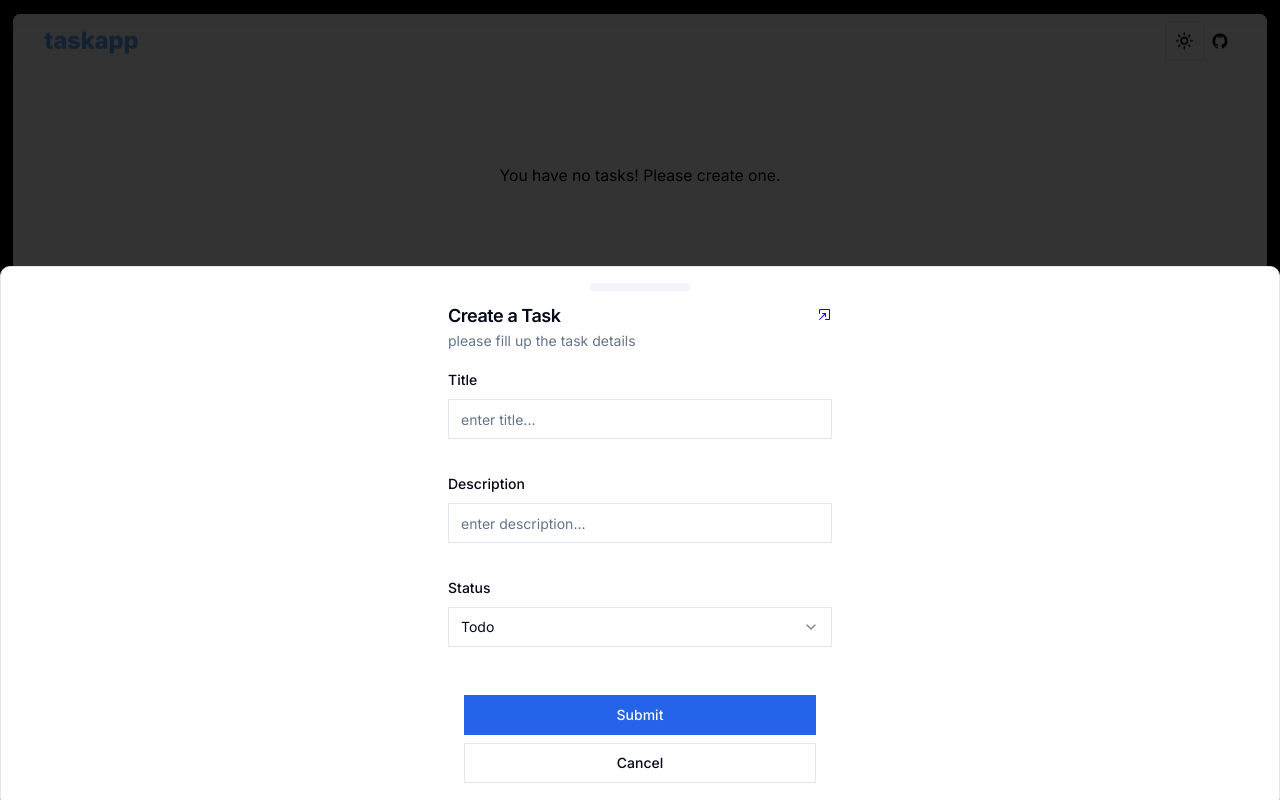
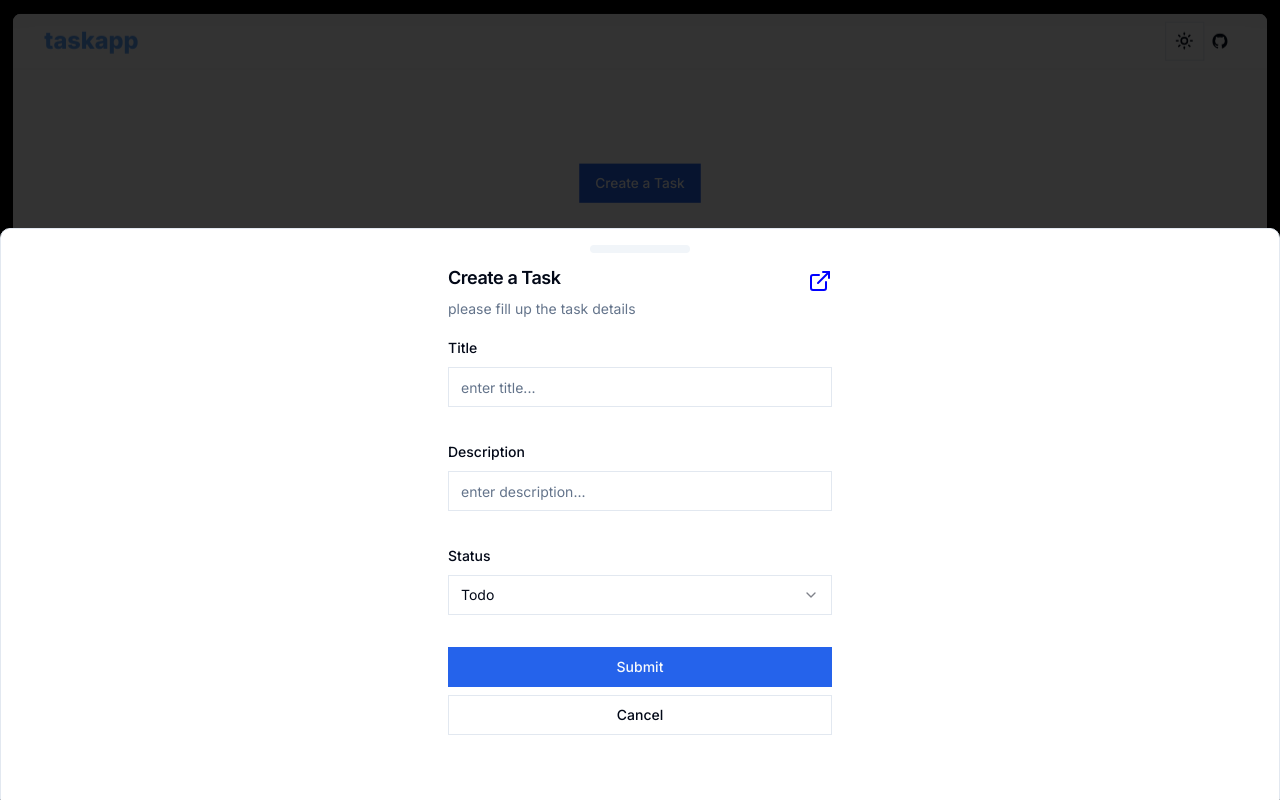
Before and after one commit to subhranshudas/taskapp, a Next.js app: page / in a window 1280 px wide. Both pictures are taken after typing "Sample" into the empty fields and a click on the button "Create a Task". Built offline with nearby package versions, Linux system fonts and the light colour scheme.

Commit message:
cleaned up some component code

```diff
--- a/app/layout.tsx
+++ b/app/layout.tsx
@@ -3,9 +3,10 @@ import { Inter as FontSans } from "next/font/google"
 import { cn } from "@/lib/utils"
 import { ThemeProvider } from "@/components/theme-provider"
 import { Navbar } from '@/components/nav-bar'
-
+import { Footer } from '@/components/app-footer'
 
 import './globals.css'
+
 
 export const fontSans = FontSans({
   subsets: ["latin"],
@@ -39,7 +40,7 @@ export default function RootLayout({
             <div className="relative flex min-h-screen flex-col bg-background">
               <Navbar />
 
-              <main className="flex-1">{children}</main>
+              <main className="flex-1 border-b-[1px]">{children}</main>
 
               <Footer />
             </div>
@@ -49,10 +50,3 @@ export default function RootLayout({
     </html>
   )
 }
-
-
-function Footer() {
-  return (
-    <footer>App Footer goes here</footer>
-  )
-}
--- a/app/page.tsx
+++ b/app/page.tsx
@@ -1,7 +1,7 @@
-import { CreateTaskForm } from '@/components/create-task-form'
 import { DataTable } from '@/components/data-table'
 import { columns } from '@/components/columns'
 import * as dictionary from '@/dictionaries'
+import { CreateTaskDrawer } from '@/components/create-task-drawer'
 
 
 export default async function Home() {
@@ -13,8 +13,7 @@ export default async function Home() {
 
   return (
     <main className="flex min-h-screen flex-col items-center justify-between p-24">
-      {dictionary.home.noTaskMessage}
-      <CreateTaskForm />
+      <CreateTaskDrawer />
 
       <section className="my-16">
         <DataTable data={tasks} columns={columns} />
--- /dev/null
+++ b/components/app-footer.tsx
@@ -0,0 +1,23 @@
+import Link from "next/link"
+import { GitHubLogoIcon } from "@radix-ui/react-icons"
+
+
+export function Footer() {
+    return (
+        <footer className="py-6 md:px-8 md:py-0">
+            <div className="container flex flex-col items-center justify-between gap-4 md:h-24 md:flex-row">
+               <p className="text-balance text-center text-sm leading-loose text-muted-foreground md:text-left">
+                    <span>&copy;</span>Taskapp private limited
+                </p>
+               <Link
+                    href="https://github.com/subhranshudas/taskapp"
+                    target="_blank"
+                    rel="noreferrer"
+                    title="Github Repo"
+                >
+                    <GitHubLogoIcon className="h-4 w-4 mx-2" />
+                </Link>
+            </div>
+      </footer>
+    )
+}
--- /dev/null
+++ b/components/create-task-drawer.tsx
@@ -0,0 +1,73 @@
+"use client"
+
+import * as React from "react"
+import Link from "next/link"
+
+
+import { ExternalLink  } from "lucide-react"
+
+import { Button } from "@/components/ui/button"
+
+import {
+  Drawer,
+  DrawerContent,
+  DrawerDescription,
+  DrawerHeader,
+  DrawerTitle,
+  DrawerTrigger,
+} from "@/components/ui/drawer"
+
+import * as dictionary from '@/dictionaries'
+import { CreateTaskForm } from "./create-task-form"
+import { Task } from "@/types"
+
+interface CreateTaskDrawerProps {
+    editable?: boolean
+    task?: Task
+}
+
+export function CreateTaskDrawer({ editable, task } : CreateTaskDrawerProps) {
+    const [open, setOpen] = React.useState<boolean>(!!editable)
+    const editMode = (editable && task)
+
+    const formProps = {
+        onClose: () => setOpen(false),
+        editable,
+        task
+    }
+
+    return (
+        <Drawer open={open} onOpenChange={setOpen}>
+            {editMode ?
+                null : (
+                    <DrawerTrigger asChild>
+                        <Button>{dictionary.common.taskForm.create.buttonLabel}</Button>
+                    </DrawerTrigger>
+                )
+            }
+
+            <DrawerContent>
+                <div className="mx-auto w-full max-w-sm">
+                    <DrawerHeader className="flex flex-col justify-center align-middle px-0">
+                        <DrawerTitle className="flex justify-between">
+                            {dictionary.common.taskForm[editMode ? 'edit' : 'create'].formHeader}
+
+                            <Link href="/task/new" title={`open page`}>
+                                <ExternalLink
+                                    className="cursor-pointer"
+                                    color="blue"
+                                    size={24}
+                                />
+                            </Link>
+                        </DrawerTitle>
+                        <DrawerDescription>
+                            {dictionary.common.taskForm[editMode ? 'edit' : 'create'].formInfo}
+                        </DrawerDescription>
+                    </DrawerHeader>
+
+                    <CreateTaskForm {...formProps} />
+                </div>
+            </DrawerContent>
+        </Drawer>
+    )
+}
--- a/components/create-task-form.tsx
+++ b/components/create-task-form.tsx
@@ -1,13 +1,10 @@
 "use client"
 
 import * as React from "react"
-import Link from "next/link"
 
 import * as z from "zod"
 import { zodResolver } from "@hookform/resolvers/zod"
 import { useForm } from "react-hook-form"
-
-import { OpenInNewWindowIcon  } from "@radix-ui/react-icons"
 
 import {
   Form,
@@ -28,19 +25,8 @@ import {
     SelectValue,
   } from "@/components/ui/select"
 
-import {
-  Drawer,
-  DrawerClose,
-  DrawerContent,
-  DrawerDescription,
-  DrawerFooter,
-  DrawerHeader,
-  DrawerTitle,
-  DrawerTrigger,
-} from "@/components/ui/drawer"
-
 import * as dictionary from '@/dictionaries'
-import { Task } from "./data-table/data/schema"
+import { Task } from "@/types"
 
 
 const formSchema = z.object({
@@ -57,8 +43,14 @@ const formSchema = z.object({
 })
 
 
+interface CreateTaskFormProps {
+    onClose?: () => void // anytime the form is submitted or closed
+    editable?: boolean
+    task?: Task
+}
 
-export function CreateTaskForm() {
+
+export function CreateTaskForm({ onClose, editable, task } : CreateTaskFormProps) {
 
     const form = useForm<z.infer<typeof formSchema>>({
         resolver: zodResolver(formSchema),
@@ -74,31 +66,17 @@ export function CreateTaskForm() {
         // Do something with the form values.
         // ✅ This will be type-safe and validated.
         console.log(values)
+
+        if (typeof onClose === 'function') {
+            onClose()
+        }
     }
 
 
     return (
-        <Drawer>
-            <DrawerTrigger asChild>
-                <Button>{dictionary.common.createTaskButtonLabel}</Button>
-            </DrawerTrigger>
-
-            <DrawerContent>
-                <div className="mx-auto w-full max-w-sm">
-                    <DrawerHeader className="flex flex-col justify-center align-middle px-0">
-                        <DrawerTitle className="flex justify-between">
-                            {dictionary.common.createTaskButtonLabel}
-
-                            <Link href="/task/new">
-                                <OpenInNewWindowIcon className="cursor-pointer" color="blue" />
-                            </Link>
-                        </DrawerTitle>
-                        <DrawerDescription>{dictionary.common.createTaskInfo}</DrawerDescription>
-                    </DrawerHeader>
-
-
+        <div className="mx-auto w-full">
             <Form {...form}>
-                        <form onSubmit={form.handleSubmit(onSubmit)} className="space-y-8">
+                <form onSubmit={form.handleSubmit(onSubmit)} className="space-y-8 mb-16">
                     <FormField
                         control={form.control}
                         name="title"
@@ -150,17 +128,12 @@ export function CreateTaskForm() {
                         )}
                     />
 
-                            <DrawerFooter>
+                    <div className="flex flex-col gap-y-2">
                         <Button type="submit">Submit</Button>
-                                <DrawerClose asChild>
-                                    <Button variant="outline">Cancel</Button>
-                                </DrawerClose>
-                            </DrawerFooter>
-
+                        <Button type="button" variant="outline" onClick={onClose}>Cancel</Button>
+                    </div>
                 </form>
             </Form>
         </div>
-            </DrawerContent>
-        </Drawer>
     )
 }
--- a/components/data-table/data-table-row-actions.tsx
+++ b/components/data-table/data-table-row-actions.tsx
@@ -14,7 +14,8 @@ import {
 } from "@/components/ui/dropdown-menu"
 
 import { taskSchema, Task } from "./data/schema"
-import { CreateTaskForm } from "../create-task-form"
+import { CreateTaskDrawer } from "../create-task-drawer"
+import { DeleteTaskDialog } from "../delete-task-dialog"
 
 
 interface DataTableRowActionsProps<TData> {
@@ -26,14 +27,19 @@ export function DataTableRowActions<TData>({
 }: DataTableRowActionsProps<TData>) {
   const task = taskSchema.parse(row.original)
 
+  const [showCreateTaskDrawer, setShowCreateTaskDrawer] = React.useState<boolean>(false)
+  const [showDeleteTaskDialog, setDeleteTaskDialog] = React.useState<boolean>(false)
+
 
   const onEdit = () => {
     console.log("editing: ", task)
+    setShowCreateTaskDrawer(true)
   }
 
   const onDelete = () => {
     console.log("deleting: ", task)
     // call delete action
+    setDeleteTaskDialog(true)
   }
 
   return (
@@ -60,7 +66,10 @@ export function DataTableRowActions<TData>({
           </DropdownMenuItem>
         </DropdownMenuContent>
       </DropdownMenu>
+
+      {showCreateTaskDrawer ? <CreateTaskDrawer editable task={task} /> : null}
+
+      {showDeleteTaskDialog ? <DeleteTaskDialog task={task} /> : null}
     </>
-
   )
 }
--- a/components/data-table/data-table.tsx
+++ b/components/data-table/data-table.tsx
@@ -69,6 +69,7 @@ export function DataTable<TData, TValue>({
 
   return (
     <div className="space-y-4">
+      <h2 className="text-2xl font-bold pb-2">Tasks List</h2>
       <DataTableToolbar table={table} />
       <div className="rounded-md border">
         <Table>
--- /dev/null
+++ b/components/delete-task-dialog.tsx
@@ -0,0 +1,71 @@
+"use client"
+
+import * as React from "react"
+import { Button } from "@/components/ui/button"
+import {
+  Dialog,
+  DialogContent,
+  DialogDescription,
+  DialogFooter,
+  DialogHeader,
+  DialogTitle,
+} from "@/components/ui/dialog"
+import { Input } from "@/components/ui/input"
+import { Label } from "@/components/ui/label"
+import { Task } from "@/types"
+import { getStatusDisplayValue } from "@/lib/utils"
+
+
+interface DeleteTaskDialogProps {
+    task: Task
+    onDelete: (arg0: Task) => void
+}
+
+export function DeleteTaskDialog({ task, onDelete } : DeleteTaskDialogProps) {
+    const [open, setOpen] = React.useState<boolean>(true)
+
+    return (
+        <Dialog open={open} onOpenChange={setOpen}>
+            <DialogContent className="sm:max-w-[425px]">
+                <DialogHeader>
+                <DialogTitle>Delete Task</DialogTitle>
+                <DialogDescription>
+                    Once you delete, the task will be deleted forever!
+                </DialogDescription>
+                </DialogHeader>
+                <div className="grid gap-4 py-4">
+                    <div className="grid grid-cols-4 items-center gap-4">
+                        <Label htmlFor="title" className="text-right">Title</Label>
+                        <Input
+                            id="title"
+                            disabled
+                            value={task.title}
+                            className="col-span-3"
+                        />
+                    </div>
+                    <div className="grid grid-cols-4 items-center gap-4">
+                        <Label htmlFor="description" className="text-right">Description</Label>
+                        <Input
+                            id="description"
+                            disabled
+                            value={task.description}
+                            className="col-span-3"
+                        />
+                    </div>
+                    <div className="grid grid-cols-4 items-center gap-4">
+                        <Label htmlFor="status" className="text-right">Status</Label>
+                        <Input
+                            id="status"
+                            disabled
+                            value={getStatusDisplayValue(task.status)}
+                            className="col-span-3"
+                        />
+                    </div>
+                </div>
+                <DialogFooter>
+                    <Button variant="destructive" type="submit">Delete</Button>
+                </DialogFooter>
+            </DialogContent>
+        </Dialog>
+    )
+}
--- a/components/nav-bar.tsx
+++ b/components/nav-bar.tsx
@@ -10,7 +10,7 @@ export function Navbar() {
     <header className="sticky top-0 z-50 w-full border-b border-border/40 bg-background/95 backdrop-blur supports-[backdrop-filter]:bg-background/60">
       <nav className="container flex h-14 max-w-screen-2xl items-center">
 
-        <Link href="/">
+        <Link href="/" title="Taskapp">
             <AppLogo />
         </Link>
 
@@ -24,6 +24,7 @@ export function Navbar() {
               href="https://github.com/subhranshudas/taskapp"
               target="_blank"
               rel="noreferrer"
+              title="Github Repo"
             >
               <GitHubLogoIcon className="h-4 w-4 mx-2" />
             </Link>
--- a/dictionaries/common.ts
+++ b/dictionaries/common.ts
@@ -1,6 +1,16 @@
 const common = {
-    createTaskButtonLabel: 'Create a Task',
-    createTaskInfo: 'please fill up the task details'
+    taskForm: {
+        create: {
+            buttonLabel: 'Create a Task',
+            formHeader: 'Create a Task',
+            formInfo: 'please fill up the task details'
+        },
+        edit: {
+            buttonLabel: 'Edit a Task',
+            formHeader: 'Edit a Task',
+            formInfo: 'please edit up the task details'
+        }
+    }
 }
 
 export default common
--- a/lib/utils.ts
+++ b/lib/utils.ts
@@ -1,6 +1,24 @@
+import { Task } from "@/types"
 import { type ClassValue, clsx } from "clsx"
 import { twMerge } from "tailwind-merge"
 
 export function cn(...inputs: ClassValue[]) {
   return twMerge(clsx(inputs))
 }
+
+export function getStatusDisplayValue(status: string) {
+  // TODO - use dictionary
+  if (status === "todo") {
+    return "To Do"
+  }
+
+  if (status === "inprogress") {
+    return "In Progress"
+  }
+
+  if (status === "done") {
+    return "Done"
+  }
+
+  return "To Do"
+}
```
Lines whose indentation alone changed are shown as unchanged.
